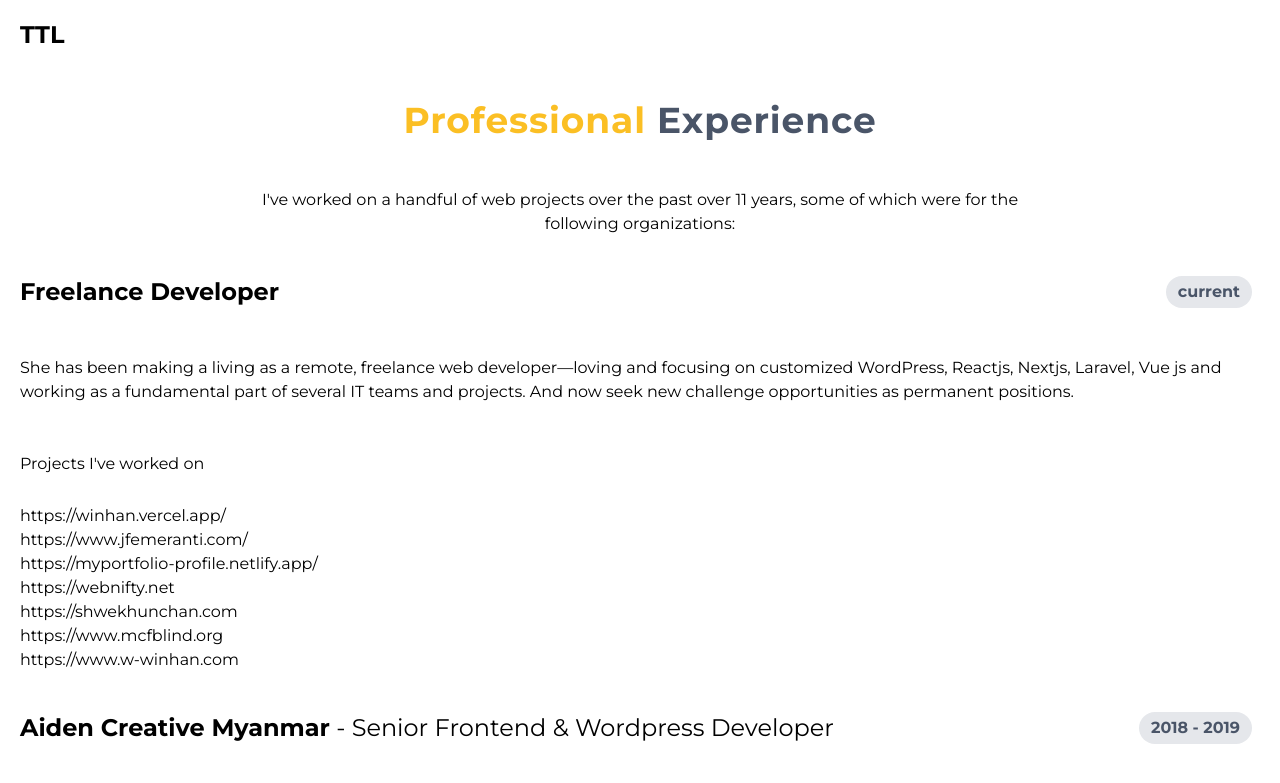
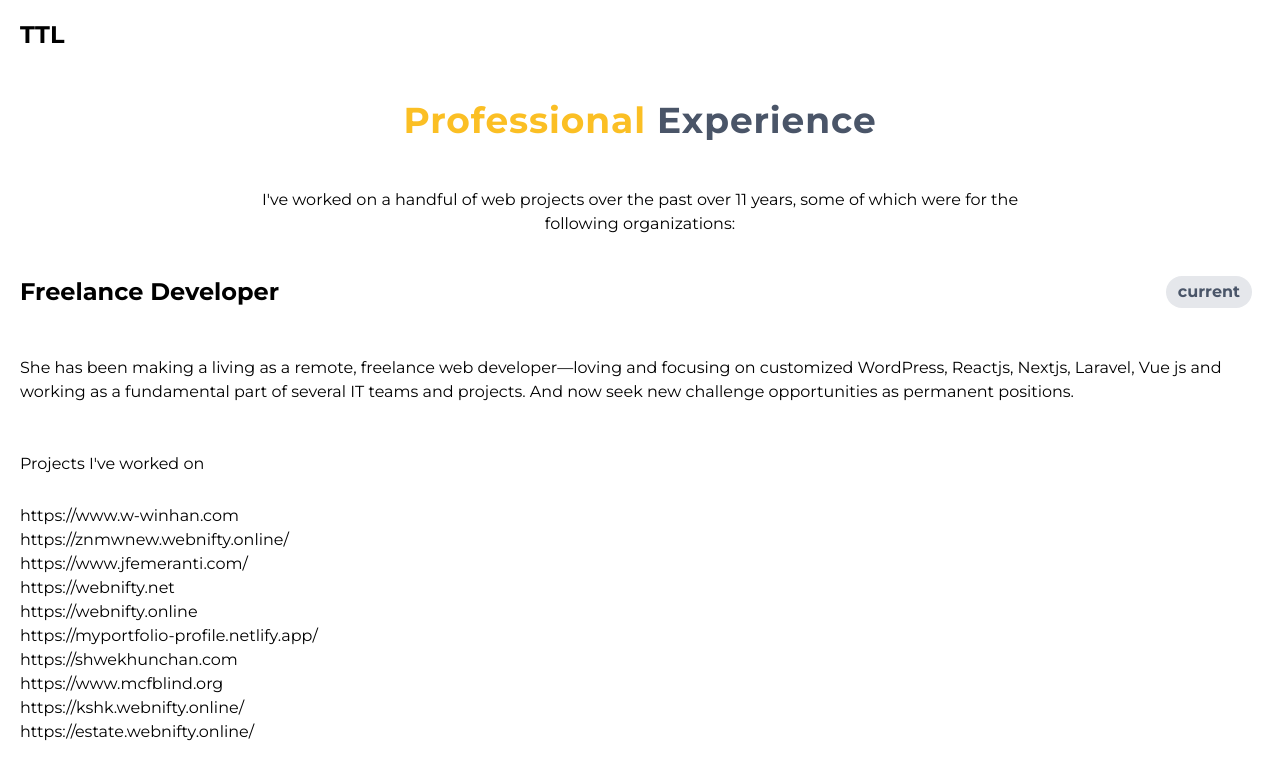
Before and after one commit to julymoe/myportfolio, a Next.js app: page /experience in a window 1280 px wide. Shown: the top 783 px of the page. Built offline with nearby package versions, Linux system fonts and the light colour scheme.

Commit message:
new link

```diff
--- a/components/Experience.jsx
+++ b/components/Experience.jsx
@@ -48,13 +48,22 @@ const Experience = () => {
 
             <p className="py-7">Projects I&apos;ve worked on</p>
             <ul>
-              <li>
+            <li>
                 <a
-                  href="https://winhan.vercel.app/"
+                  href="https://www.w-winhan.com"
                   target="_blank"
                   rel="noopener noreferrer"
                 >
-                  https://winhan.vercel.app/
+                  https://www.w-winhan.com
+                </a>
+              </li>
+              <li>
+                <a
+                  href="https://znmwnew.webnifty.online/"
+                  target="_blank"
+                  rel="noopener noreferrer"
+                >
+                  https://znmwnew.webnifty.online/
                 </a>
               </li>
               <li>
@@ -68,20 +77,29 @@ const Experience = () => {
               </li>
               <li>
                 <a
+                  href="https://webnifty.net"
+                  target="_blank"
+                  rel="noopener noreferrer"
+                >
+                  https://webnifty.net
+                </a>
+              </li>
+              <li>
+                <a
+                  href="https://webnifty.online"
+                  target="_blank"
+                  rel="noopener noreferrer"
+                >
+                  https://webnifty.online
+                </a>
+              </li>
+              <li>
+                <a
                   href="https://myportfolio-profile.netlify.app/"
                   target="_blank"
                   rel="noopener noreferrer"
                 >
                   https://myportfolio-profile.netlify.app/
-                </a>
-              </li>
-              <li>
-                <a
-                  href="https://webnifty.net"
-                  target="_blank"
-                  rel="noopener noreferrer"
-                >
-                  https://webnifty.net
                 </a>
               </li>
               <li>
@@ -104,11 +122,20 @@ const Experience = () => {
               </li>
               <li>
                 <a
-                  href="https://www.w-winhan.com"
+                  href="https://kshk.webnifty.online/"
                   target="_blank"
                   rel="noopener noreferrer"
                 >
-                  https://www.w-winhan.com
+                  https://kshk.webnifty.online/
+                </a>
+              </li>
+              <li>
+                <a
+                  href="https://estate.webnifty.online/"
+                  target="_blank"
+                  rel="noopener noreferrer"
+                >
+                  https://estate.webnifty.online/
                 </a>
               </li>
             </ul>
--- a/components/Work.jsx
+++ b/components/Work.jsx
@@ -92,7 +92,8 @@ const Work = () => {
             <div className="h-auto item basis-1/3 cursor-grab grow-1 shrink-0 shadow-xl transition ease-in-out rounded hover:-translate-y-1 hover:scale-110 border-t border-zinc-200">
               <div className="p-7">
                 <h3 className="text-2xl font-semibold">Webnifty Web Dev. Company</h3>
-                <a href="https://webnifty.net/" target="_blank" rel="noopener noreferrer">https://webnifty.net/</a>
+                <a href="https://webnifty.net/" target="_blank" rel="noopener noreferrer">https://webnifty.net/</a><br />
+                <a href="https://webnifty.online/" target="_blank" rel="noopener noreferrer">https://webnifty.online/</a>
               </div>
               <div className="px-6 pt-4 pb-5">
                 <span className="inline-block bg-gray-200 rounded-full px-3 py-1 text-sm font-semibold text-gray-700 mr-2 mb-2">
@@ -140,41 +141,21 @@ const Work = () => {
             </div>
             <div className="h-auto item basis-1/3 cursor-grab grow-1 shrink-0 shadow-xl transition ease-in-out rounded hover:-translate-y-1 hover:scale-110 border-t border-zinc-2">
               <div className="p-7">
-                <h3 className="text-2xl font-semibold">Photo Gallery search, load more, login</h3>
-                <a href="https://react-splash-image-firebase.netlify.app" target="_blank" rel="noopener noreferrer">https://react-splash-image-firebase.netlify.app</a>
+                <h3 className="text-2xl font-semibold">Cinema Online Booking</h3>
+                <a href="http://megaace.webnifty.online/" target="_blank" rel="noopener noreferrer">http://megaace.webnifty.online/</a>
               </div>
               <div className="px-6 pt-4 pb-5">
                 <span className="inline-block bg-gray-200 rounded-full px-3 py-1 text-sm font-semibold text-gray-700 mr-2 mb-2">
-                  #Reactjs
+                  #Laravel
                 </span>
                 <span className="inline-block bg-gray-200 rounded-full px-3 py-1 text-sm font-semibold text-gray-700 mr-2 mb-2">
-                  #Tailwind Css
+                  #Bootstrap Css
                 </span>
                 <span className="inline-block bg-gray-200 rounded-full px-3 py-1 text-sm font-semibold text-gray-700 mr-2 mb-2">
-                  #Firebase
+                  #MPU Payment
                 </span>
                 <span className="inline-block bg-gray-200 rounded-full px-3 py-1 text-sm font-semibold text-gray-700 mr-2 mb-2">
-                  #Netlify
-                </span>
-              </div>
-            </div>
-            <div className="h-auto item basis-1/3 cursor-grab grow-1 shrink-0 shadow-xl transition ease-in-out rounded hover:-translate-y-1 hover:scale-110 border-t border-zinc-2">
-              <div className="p-7">
-                <h3 className="text-2xl font-semibold">Ecommerce Shop</h3>
-                <a href="https://ecommerces-nextjs-sanity.vercel.app/" target="_blank" rel="noopener noreferrer">https://ecommerces-nextjs-sanity.vercel.app/</a>
-              </div>
-              <div className="px-6 pt-4 pb-5">
-                <span className="inline-block bg-gray-200 rounded-full px-3 py-1 text-sm font-semibold text-gray-700 mr-2 mb-2">
-                  #Nextjs
-                </span>
-                <span className="inline-block bg-gray-200 rounded-full px-3 py-1 text-sm font-semibold text-gray-700 mr-2 mb-2">
-                  #Sanity
-                </span>
-                <span className="inline-block bg-gray-200 rounded-full px-3 py-1 text-sm font-semibold text-gray-700 mr-2 mb-2">
-                  #Stripe
-                </span>
-                <span className="inline-block bg-gray-200 rounded-full px-3 py-1 text-sm font-semibold text-gray-700 mr-2 mb-2">
-                  #Vercel
+                  #SMS
                 </span>
               </div>
             </div>
@@ -265,6 +246,40 @@ const Work = () => {
             </div>
             <div className="h-auto item basis-1/3 cursor-grab grow-1 shrink-0 shadow-xl transition ease-in-out rounded hover:-translate-y-1 hover:scale-110 border-t border-zinc-2">
               <div className="p-7">
+                <h3 className="text-2xl font-semibold">Photographer Ecommerce</h3>
+                <a href="https://kshk.webnifty.online/" target="_blank" rel="noopener noreferrer">https://kshk.webnifty.online/</a>
+              </div>
+              <div className="px-6 pt-4 pb-5">
+                <span className="inline-block bg-gray-200 rounded-full px-3 py-1 text-sm font-semibold text-gray-700 mr-2 mb-2">
+                  #Wordpress
+                </span>
+                <span className="inline-block bg-gray-200 rounded-full px-3 py-1 text-sm font-semibold text-gray-700 mr-2 mb-2">
+                  #Bootstrap
+                </span>
+                <span className="inline-block bg-gray-200 rounded-full px-3 py-1 text-sm font-semibold text-gray-700 mr-2 mb-2">
+                  #Woocommerce
+                </span>
+              </div>
+            </div>
+            <div className="h-auto item basis-1/3 cursor-grab grow-1 shrink-0 shadow-xl transition ease-in-out rounded hover:-translate-y-1 hover:scale-110 border-t border-zinc-2">
+              <div className="p-7">
+                <h3 className="text-2xl font-semibold">Photographer Online Sales</h3>
+                <a href="https://znmwnew.webnifty.online/" target="_blank" rel="noopener noreferrer">https://znmwnew.webnifty.online/</a>
+              </div>
+              <div className="px-6 pt-4 pb-5">
+                <span className="inline-block bg-gray-200 rounded-full px-3 py-1 text-sm font-semibold text-gray-700 mr-2 mb-2">
+                  #Wordpress
+                </span>
+                <span className="inline-block bg-gray-200 rounded-full px-3 py-1 text-sm font-semibold text-gray-700 mr-2 mb-2">
+                  #Bootstrap
+                </span>
+                <span className="inline-block bg-gray-200 rounded-full px-3 py-1 text-sm font-semibold text-gray-700 mr-2 mb-2">
+                  #Woocommerce
+                </span>
+              </div>
+            </div>
+            <div className="h-auto item basis-1/3 cursor-grab grow-1 shrink-0 shadow-xl transition ease-in-out rounded hover:-translate-y-1 hover:scale-110 border-t border-zinc-2">
+              <div className="p-7">
                 <h3 className="text-2xl font-semibold">JFE Meranti</h3>
                 <a href="https://www.jfemeranti.com/" target="_blank" rel="noopener noreferrer">https://www.jfemeranti.com/</a>
               </div>
@@ -280,6 +295,47 @@ const Work = () => {
                 </span>
               </div>
             </div>
+            <div className="h-auto item basis-1/3 cursor-grab grow-1 shrink-0 shadow-xl transition ease-in-out rounded hover:-translate-y-1 hover:scale-110 border-t border-zinc-2">
+              <div className="p-7">
+                <h3 className="text-2xl font-semibold">Photo Gallery search, load more, login</h3>
+                <a href="https://react-splash-image-firebase.netlify.app" target="_blank" rel="noopener noreferrer">https://react-splash-image-firebase.netlify.app</a>
+              </div>
+              <div className="px-6 pt-4 pb-5">
+                <span className="inline-block bg-gray-200 rounded-full px-3 py-1 text-sm font-semibold text-gray-700 mr-2 mb-2">
+                  #Reactjs
+                </span>
+                <span className="inline-block bg-gray-200 rounded-full px-3 py-1 text-sm font-semibold text-gray-700 mr-2 mb-2">
+                  #Tailwind Css
+                </span>
+                <span className="inline-block bg-gray-200 rounded-full px-3 py-1 text-sm font-semibold text-gray-700 mr-2 mb-2">
+                  #Firebase
+                </span>
+                <span className="inline-block bg-gray-200 rounded-full px-3 py-1 text-sm font-semibold text-gray-700 mr-2 mb-2">
+                  #Netlify
+                </span>
+              </div>
+            </div>
+            <div className="h-auto item basis-1/3 cursor-grab grow-1 shrink-0 shadow-xl transition ease-in-out rounded hover:-translate-y-1 hover:scale-110 border-t border-zinc-2">
+              <div className="p-7">
+                <h3 className="text-2xl font-semibold">Ecommerce Shop</h3>
+                <a href="https://ecommerces-nextjs-sanity.vercel.app/" target="_blank" rel="noopener noreferrer">https://ecommerces-nextjs-sanity.vercel.app/</a>
+              </div>
+              <div className="px-6 pt-4 pb-5">
+                <span className="inline-block bg-gray-200 rounded-full px-3 py-1 text-sm font-semibold text-gray-700 mr-2 mb-2">
+                  #Nextjs
+                </span>
+                <span className="inline-block bg-gray-200 rounded-full px-3 py-1 text-sm font-semibold text-gray-700 mr-2 mb-2">
+                  #Sanity
+                </span>
+                <span className="inline-block bg-gray-200 rounded-full px-3 py-1 text-sm font-semibold text-gray-700 mr-2 mb-2">
+                  #Stripe
+                </span>
+                <span className="inline-block bg-gray-200 rounded-full px-3 py-1 text-sm font-semibold text-gray-700 mr-2 mb-2">
+                  #Vercel
+                </span>
+              </div>
+            </div>
+            <div className="h-60 bg-slate-50 item basis-1/3 cursor-grab grow-1 shrink-0 "></div>
             <div className="h-60 bg-slate-50 item basis-1/3 cursor-grab grow-1 shrink-0 "></div>
         </motion.div>
       </motion.div>
```
Also changed, not shown: 2 other files (tests, documents, lock files or other folders).
